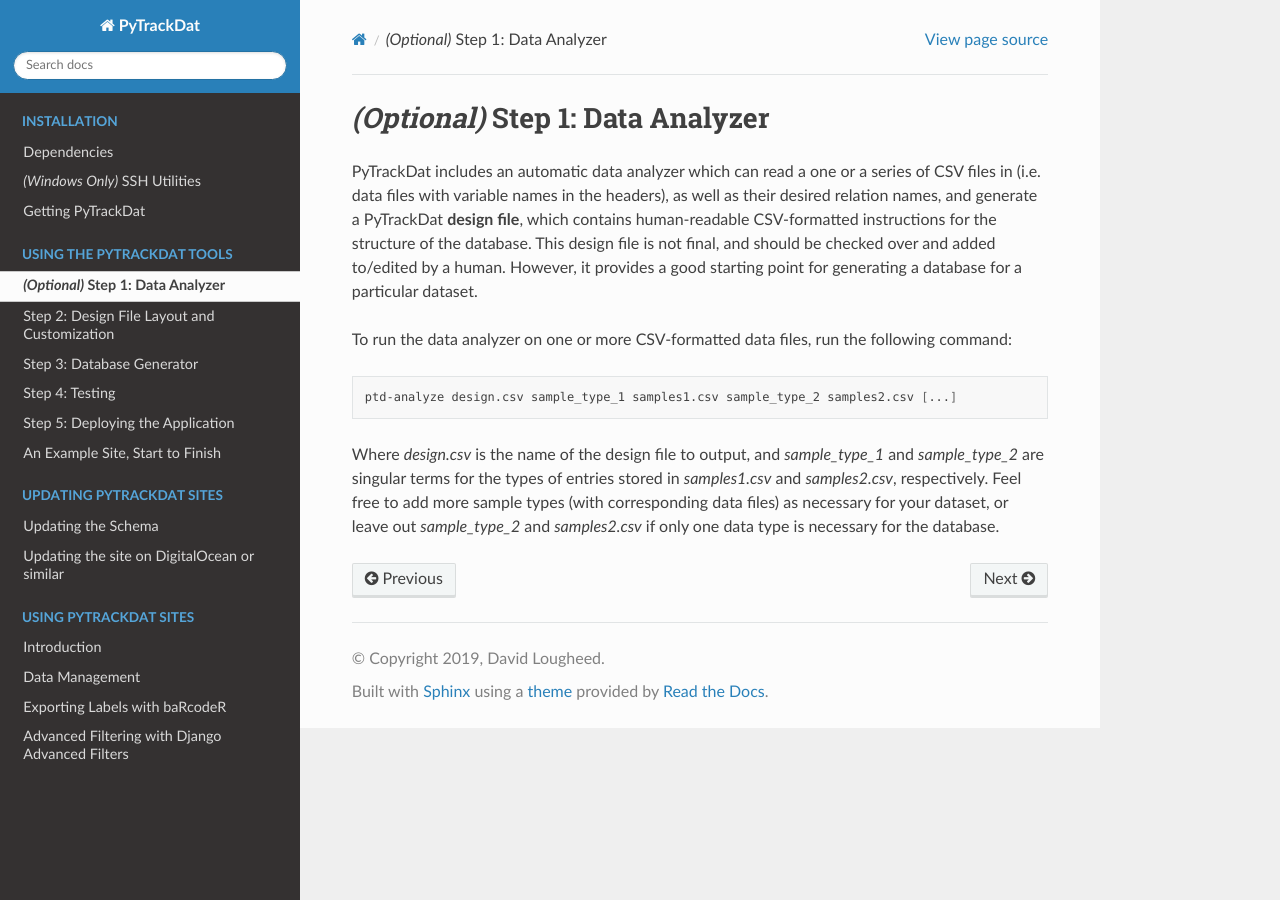
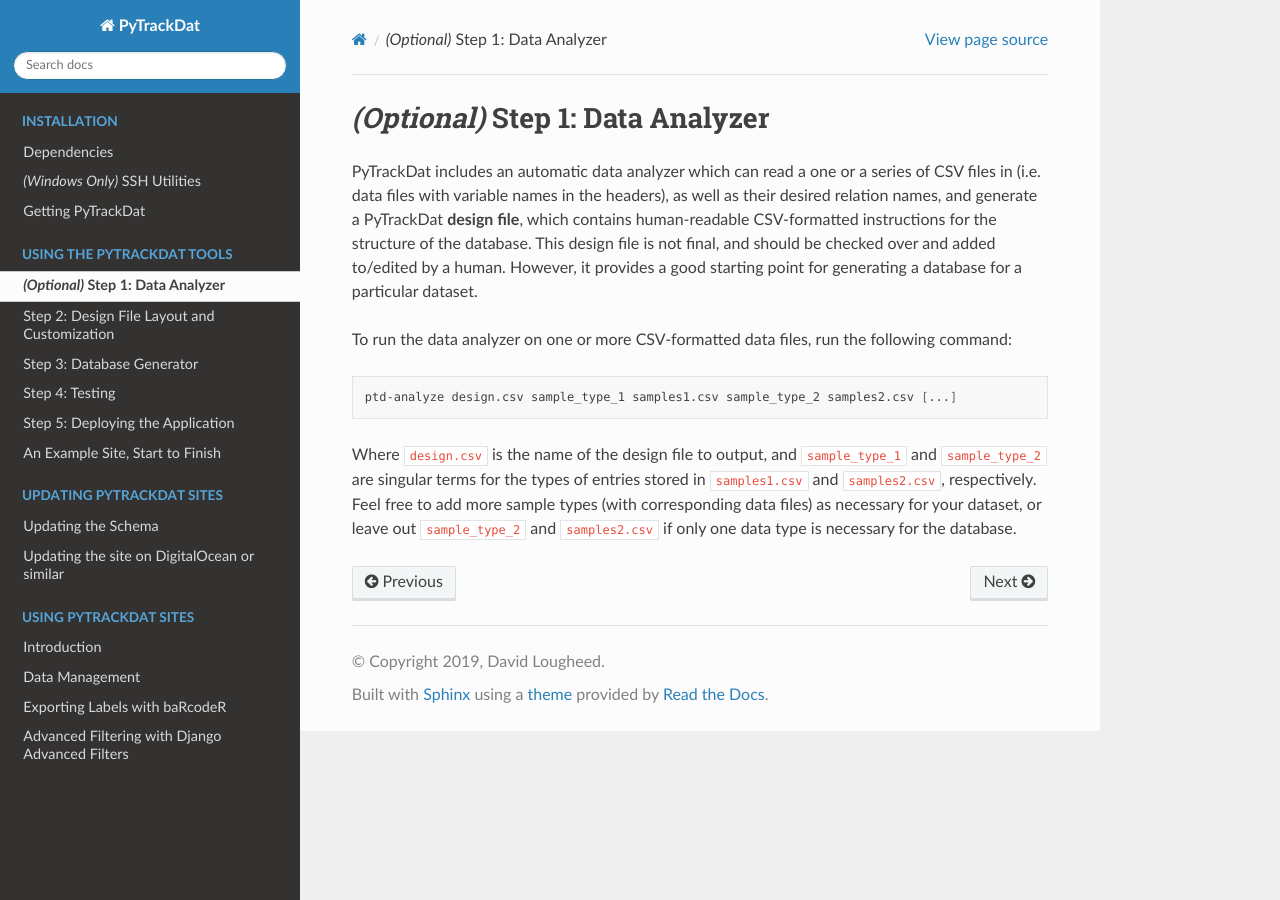
Before and after one commit to pytrackdat/pytrackdat, a Sphinx documentation site: the page built from docs/usage/step_1_analyzer.rst, in a window 1280 px wide. Built offline with Sphinx 7.4.7 and the Read the Docs theme 2.0.0, drawn with Linux system fonts in a browser that asks for light colours.

Commit message:
Fix misc issues in new docs

```diff
--- a/docs/installation/getting_pytrackdat.rst
+++ b/docs/installation/getting_pytrackdat.rst
@@ -25,8 +25,8 @@ To download the latest stable release, run the following command:
 
 
 Once downloaded, open a Terminal window (macOS/Linux) or a Command Prompt
-(Windows) and `cd` to a working directory where you want your PyTrackDat files
-to live:
+(Windows) and ``cd`` to a working directory where you want your PyTrackDat
+files to live:
 
 
 **macOS/Linux:**
--- a/docs/updating/updating_schema.rst
+++ b/docs/updating/updating_schema.rst
@@ -9,7 +9,7 @@ schema (i.e. add or remove columns), the following procedure can be used:
 1. Export all tables as CSV files using the PyTrackDat-supplied action in the
    web interface.
 
-2. Either use the downloaded CSV files in the `ptd-analyze` script to
+2. Either use the downloaded CSV files in the ``ptd-analyze`` script to
    generate a new design file or use your original design file. Make sure to
    restore any foreign keys (and other changes) from before if starting anew.
 
--- a/docs/usage/step_1_analyzer.rst
+++ b/docs/usage/step_1_analyzer.rst
@@ -17,9 +17,10 @@ following command:
 
    ptd-analyze design.csv sample_type_1 samples1.csv sample_type_2 samples2.csv [...]
 
-Where `design.csv` is the name of the design file to output, and
-`sample_type_1` and `sample_type_2` are singular terms for the types of entries
-stored in `samples1.csv` and `samples2.csv`, respectively.  Feel free to add
-more sample types (with corresponding data files) as necessary for your
-dataset, or leave out `sample_type_2` and `samples2.csv` if only one data type
-is necessary for the database.
+
+Where ``design.csv`` is the name of the design file to output, and
+``sample_type_1`` and ``sample_type_2`` are singular terms for the types of
+entries stored in ``samples1.csv`` and ``samples2.csv``, respectively. Feel
+free to add more sample types (with corresponding data files) as necessary for
+your dataset, or leave out ``sample_type_2`` and ``samples2.csv`` if only one
+data type is necessary for the database.
--- a/docs/usage/step_3_generator.rst
+++ b/docs/usage/step_3_generator.rst
@@ -48,7 +48,9 @@ in production, and is simply used to make sure everything works first.
 Additional information must be provided to a production PyTrackDat build,
 specifically the URL of the server onto which the application will be
 deployed (i.e. set up and ran).
+
 **Note about PyTrackDat development builds**
+
 PyTrackDat application development builds cannot export baRcodeR labels from
 the web interface. This is a known issue and currently unfixable due to R
 and Python compatibility issues.
--- a/docs/usage/step_5_deploying.rst
+++ b/docs/usage/step_5_deploying.rst
@@ -310,8 +310,8 @@ firewall:
 
 
 Now, by going to the IP address attached to the droplet, the site should be
-visible. Log in using the username and password entered into the `ptd-generate`
-script in order to manage data and other users.
+visible. Log in using the username and password entered into the
+``ptd-generate`` script in order to manage data and other users.
 
 
 
@@ -350,7 +350,7 @@ the VM or server), this time answering ``y`` (yes) to the question
 
 The script will prompt for a URL. This must match the URL that will be used to
 access the site. It can also be an IP address. Whatever value is specified
-should not contain `http://`, `https://`, or a trailing slash.
+should not contain ``http://``, ``https://``, or a trailing slash.
 
 .. code-block::
 
```
Also changed, not shown: docs/usage/step_2_design_file.rst (+4 -3 lines).
